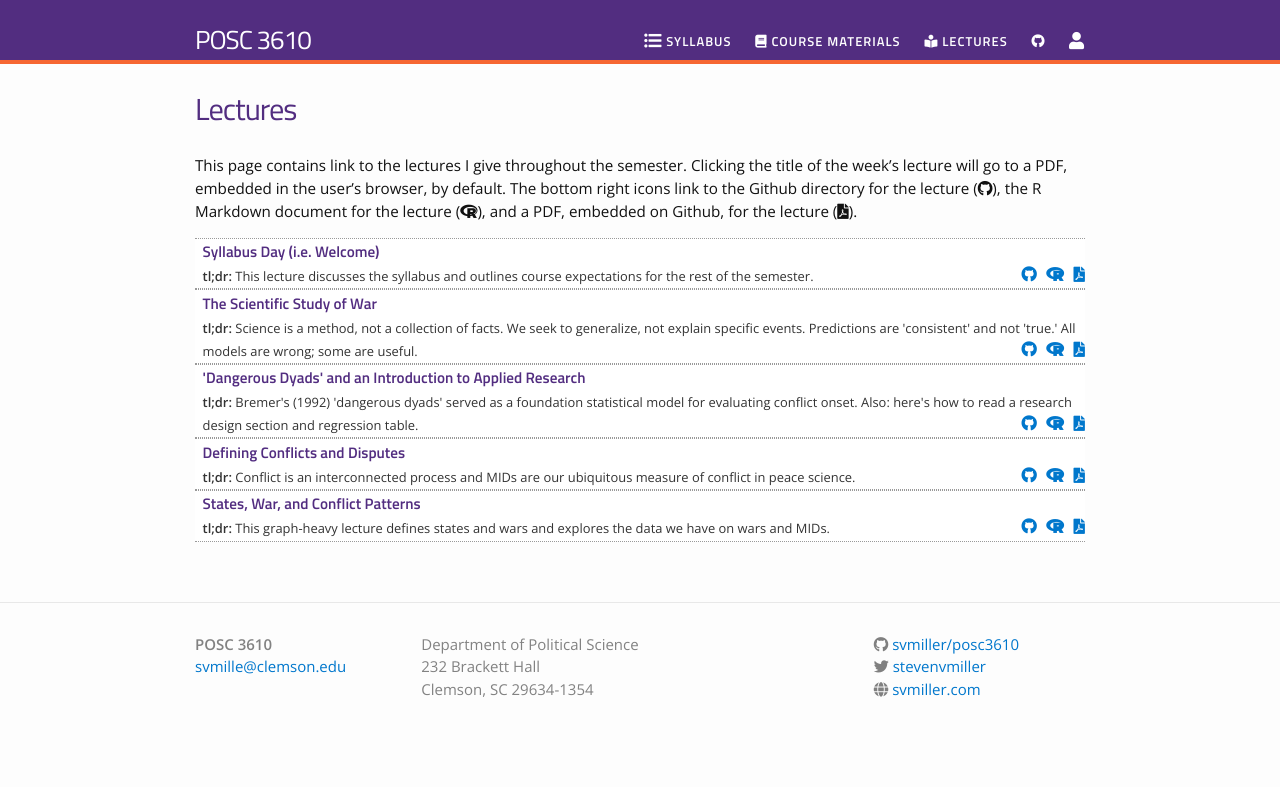
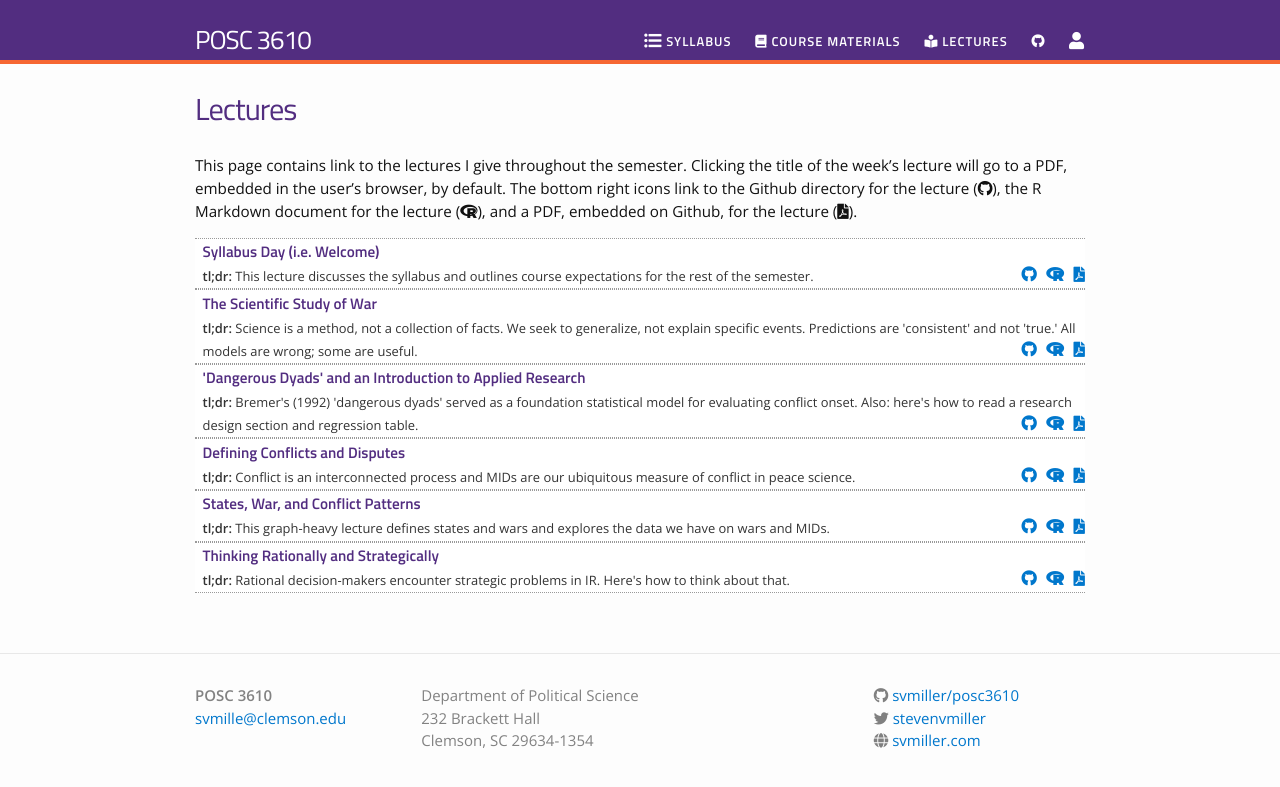
Before and after one commit to svmiller/posc3610, a Jekyll site: the page built from lectures.md, in a window 1280 px wide. Shown: the top 787 px of the page. Built offline with Jekyll 4.4.1, drawn with Linux system fonts in a browser that asks for light colours; nearby versions of some CDN libraries.

Commit message:
add first R/S lecture

```diff
--- a/_data/lectures.yml
+++ b/_data/lectures.yml
@@ -22,3 +22,8 @@
   filename: states-war-mid-patterns
   dirname: states-war-mid-patterns
   tldr: "This graph-heavy lecture defines states and wars and explores the data we have on wars and MIDs."
+
+- title: "Thinking Rationally and Strategically"
+  filename: rationality-1
+  dirname: rationality-1
+  tldr: "Rational decision-makers encounter strategic problems in IR. Here's how to think about that."
```
